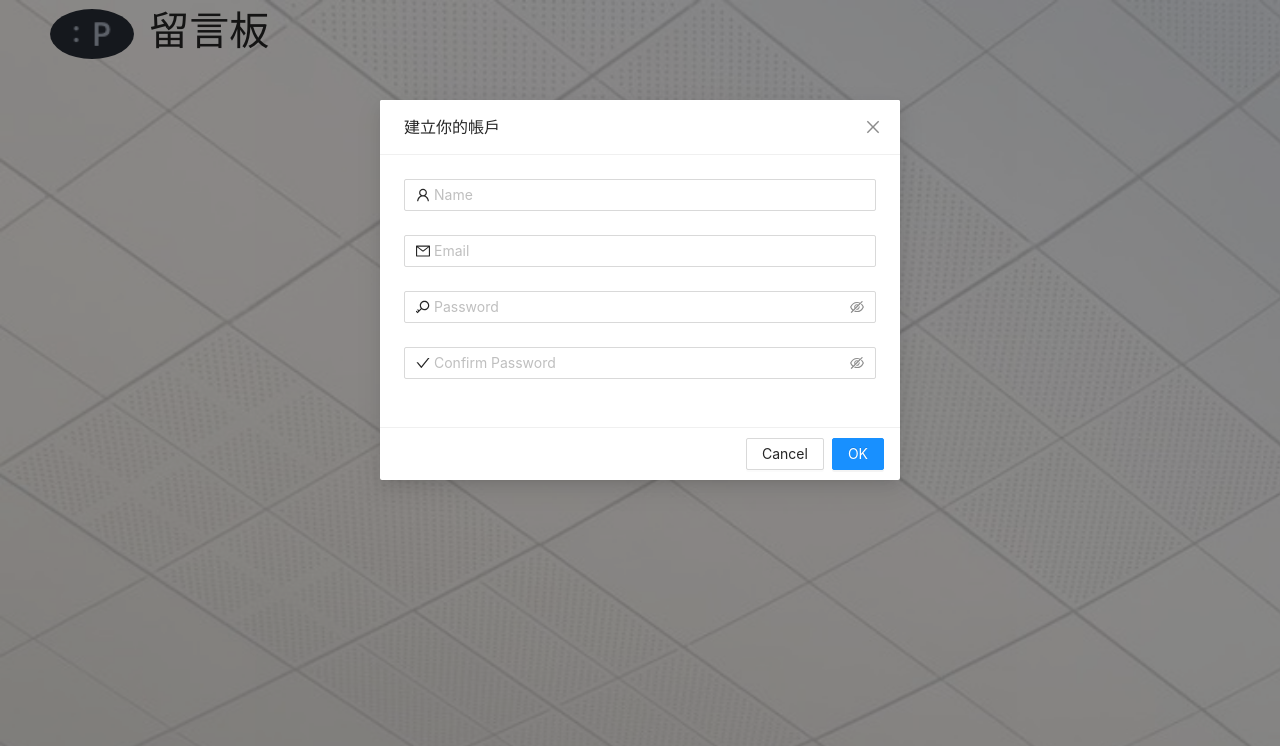
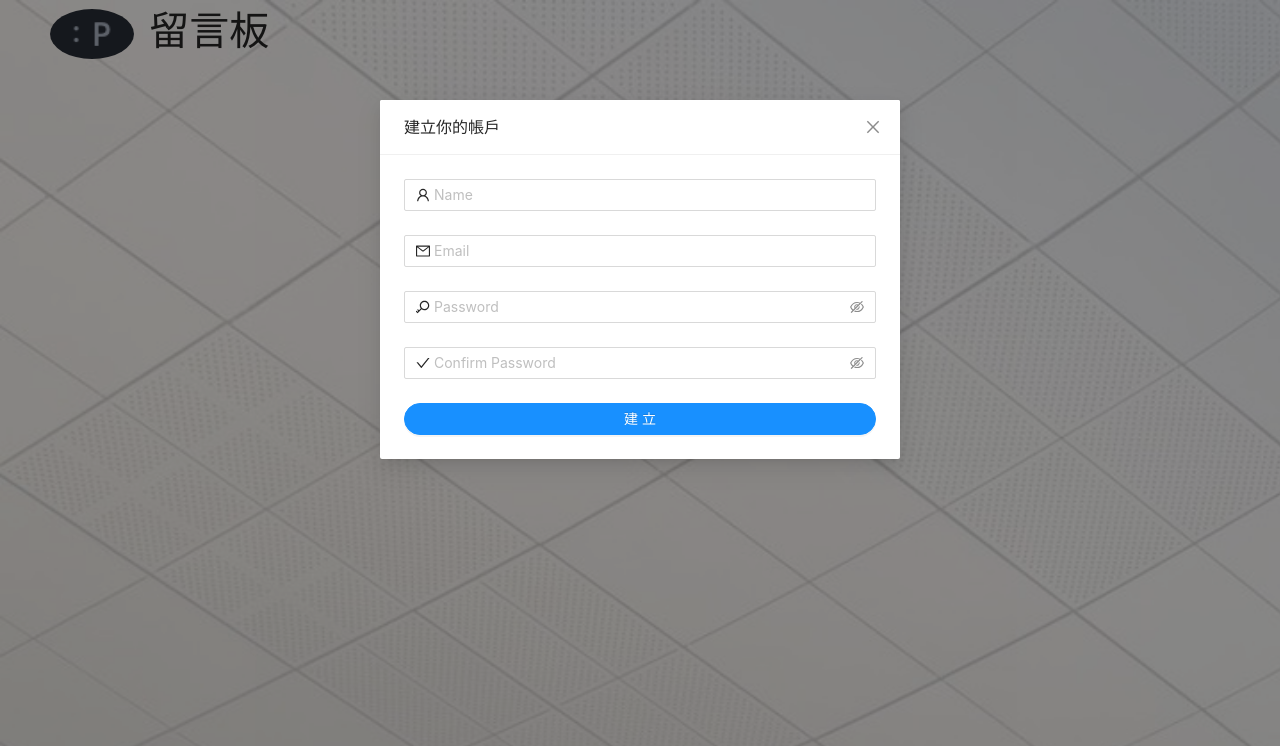
Before and after one commit to nutter20912/message-board-site, a React (Create React App) app: page /login in a window 1280 px wide. Both pictures are taken after a click on the button "register". Shown: the top 746 px of the page. Built offline with nearby package versions, Linux system fonts and the light colour scheme; no server answers.

Commit message:
[Bug]修正註冊使用form button

```diff
--- a/src/pages/register.jsx
+++ b/src/pages/register.jsx
@@ -1,8 +1,13 @@
 import { CheckOutlined, KeyOutlined, MailOutlined, UserOutlined } from '@ant-design/icons';
-import { Form, Input, message, Modal } from 'antd';
+import { Button, Form, Input, message, Modal } from 'antd';
 import React, { useState } from 'react';
 import { userRegister } from '../api';
 
+/**
+ * 註冊元件
+ *
+ * @returns {React.ReactElement}
+ */
 export default function Register({ setModalOpen, modalOpen }) {
   const [form] = Form.useForm();
   const [confirmLoading, setConfirmLoading] = useState(false);
@@ -12,13 +17,7 @@ export default function Register({ setModalOpen, modalOpen }) {
     setModalOpen(false);
   };
 
-  const successMessage = (email) => {
-    Modal.success({
-      content: `${email} register success.`,
-    });
-  };
-
-  const handleOk = async () => {
+  const onFinish = async () => {
     setConfirmLoading(true);
 
     try {
@@ -26,7 +25,8 @@ export default function Register({ setModalOpen, modalOpen }) {
       const { result: user } = await userRegister({ name, email, password });
 
       setModalOpen(false);
-      successMessage(user.email);
+      form.resetFields();
+      Modal.success({ content: `${user.email} register success.` });
     } catch ({ response: { data } }) {
       message.error(data.message);
     } finally {
@@ -38,14 +38,15 @@ export default function Register({ setModalOpen, modalOpen }) {
     <Modal
       title="建立你的帳戶"
       open={modalOpen}
-      onOk={handleOk}
       confirmLoading={confirmLoading}
       onCancel={handleCancel}
+      footer={null}
     >
 
       <Form
         id="register"
         form={form}
+        onFinish={onFinish}
       >
 
         <Form.Item
@@ -113,6 +114,12 @@ export default function Register({ setModalOpen, modalOpen }) {
           <Input.Password prefix={<CheckOutlined />} placeholder="Confirm Password" />
         </Form.Item>
 
+        <Form.Item style={{ margin: 0 }}>
+          <Button type="primary" htmlType="submit" shape="round" block>
+            建立
+          </Button>
+        </Form.Item>
+
       </Form>
     </Modal>
   );
```
